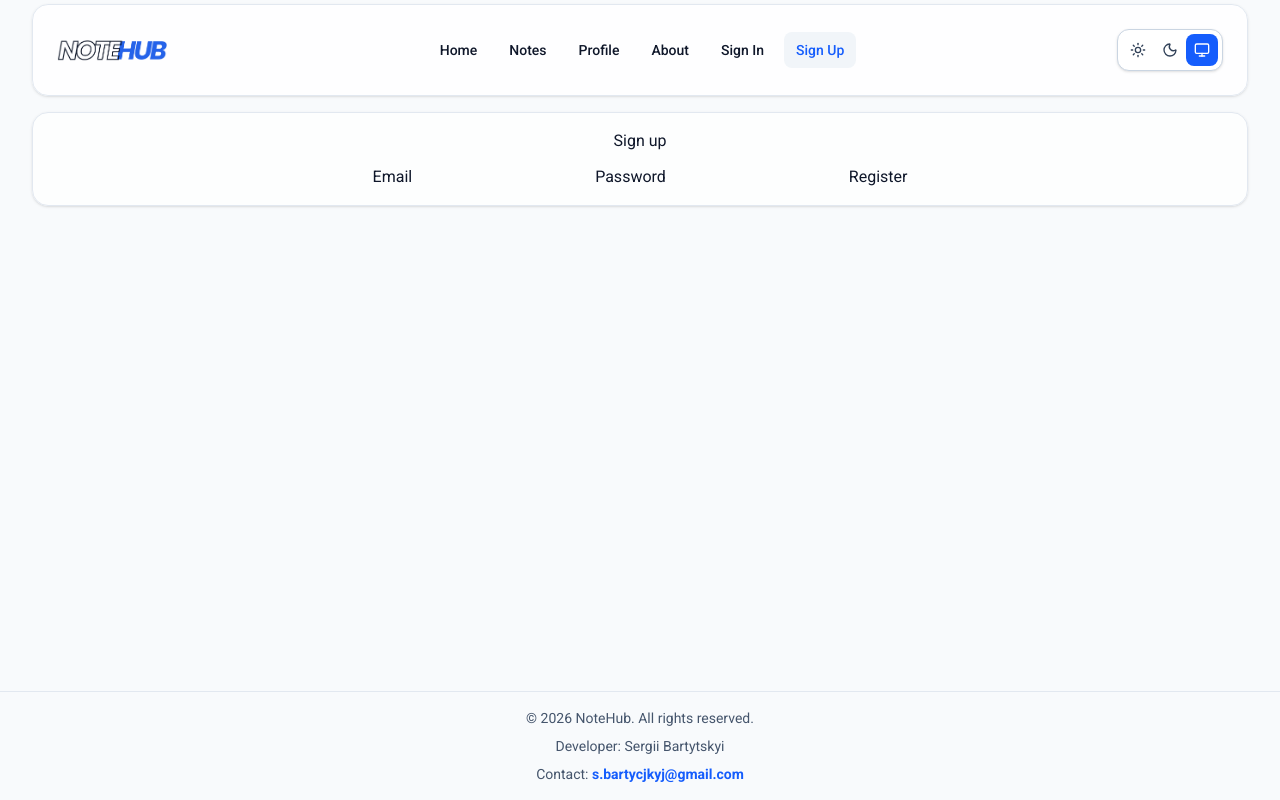
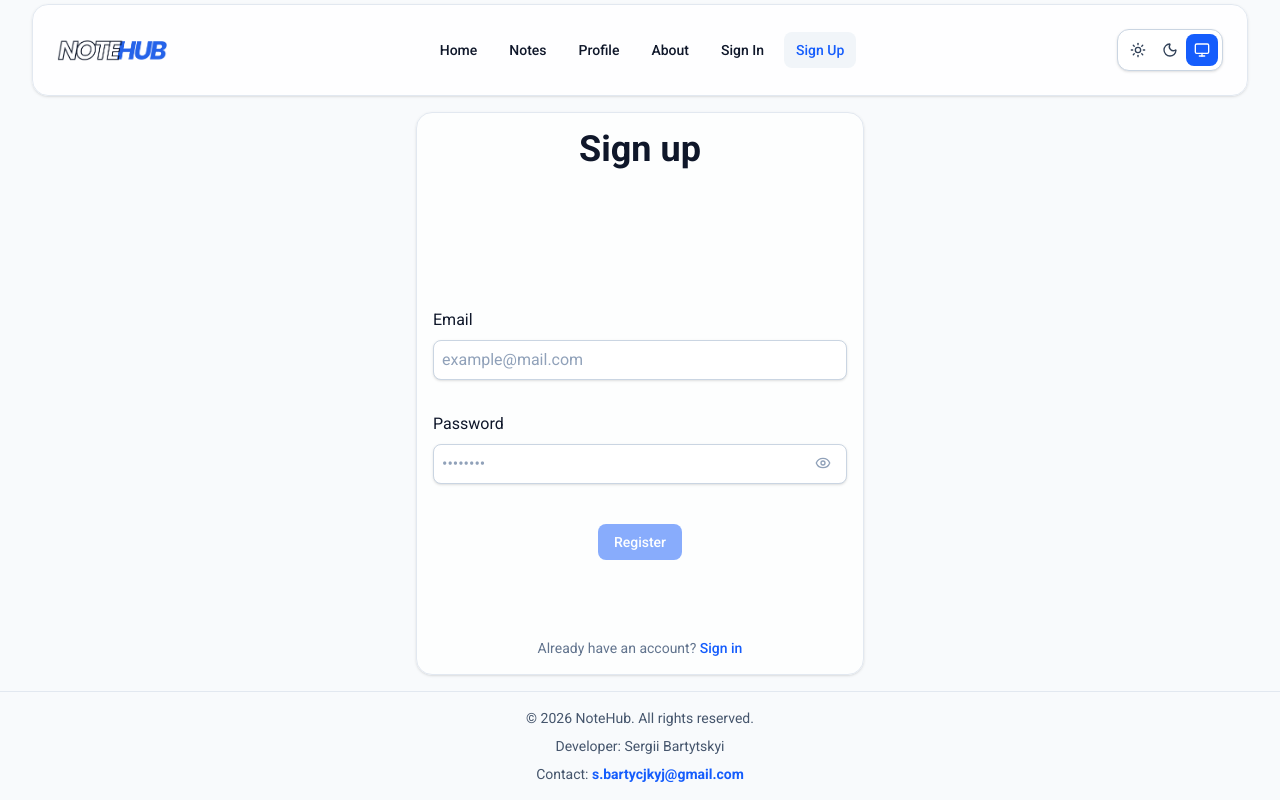
Before and after one commit to SergiiBartytskyi/my-note-hub, a Next.js app: page /sign-up in a window 1280 px wide. Built offline with nearby package versions, Linux system fonts and the light colour scheme.

Commit message:
add sign-up styles

```diff
--- a/src/app/(public routes)/sign-up/page.tsx
+++ b/src/app/(public routes)/sign-up/page.tsx
@@ -1,12 +1,22 @@
 'use client';
 
+import Link from 'next/link';
+import { useId, useState } from 'react';
 import { AuthRequest } from '@/types/auth';
 import { useSignUp } from '@/hooks/useSignUp';
 import { ApiError } from '@/lib/services/serverAPI';
 import Container from '@/components/Container/Container';
+import { Eye, EyeOff } from 'lucide-react';
+import Button from '@/components/Button/Button';
 
 const SignUp = () => {
+  const [showPassword, setShowPassword] = useState(false);
+  const [email, setEmail] = useState('');
+  const [password, setPassword] = useState('');
+  const id = useId();
   const signUpMutation = useSignUp();
+
+  const isFormEmpty = !email || !password;
 
   const handleSubmit = async (formData: FormData) => {
     try {
@@ -18,20 +28,75 @@ const SignUp = () => {
   };
 
   return (
-    <Container>
-      <section className="rounded-2xl border border-border bg-surface p-4 shadow-sm flex flex-col items-center justify-between gap-3">
-        <h1>Sign up</h1>
-        <form action={handleSubmit}>
-          <label>
-            Email
-            <input type="email" name="email" required />
-          </label>
-          <label>
-            Password
-            <input type="password" name="password" required />
-          </label>
-          <button type="submit">Register</button>
+    <Container className="flex flex-1 flex-col">
+      <section className="rounded-2xl border border-border bg-surface p-4 shadow-sm flex flex-col items-center gap-3 flex-1 mx-auto w-full max-w-md">
+        <h1 className="text-4xl text-foreground dark:text-slate-200 font-bold text-center  mb-15">
+          Sign up
+        </h1>
+        <form
+          action={handleSubmit}
+          className="flex flex-col flex-1 gap-10 w-full items-center justify-center"
+        >
+          <div className="flex flex-col w-full gap-8">
+            <div className="flex flex-col w-full gap-2">
+              <label htmlFor={`email-${id}`}>Email</label>
+              <input
+                type="email"
+                name="email"
+                value={email}
+                onChange={e => setEmail(e.target.value)}
+                id={`email-${id}`}
+                required
+                placeholder="example@mail.com"
+                autoComplete="email"
+                className="h-10 w-full rounded-lg border border-slate-300 bg-surface-solid pl-2 pr-2 py-2 text-base text-foreground placeholder:text-slate-400 shadow-sm outline-none transition-colors hover:border-slate-400 focus:outline-none focus:ring-2 focus:ring-blue-600 focus:ring-offset-2 focus:ring-offset-slate-50 dark:border-slate-700 dark:bg-slate-900 dark:text-slate-100 dark:placeholder:text-slate-500 dark:hover:border-slate-600 dark:focus:ring-blue-500 dark:hover:focus:ring-blue-500 dark:focus:ring-offset-slate-950"
+                aria-label="Email"
+              />
+            </div>
+
+            <div className="flex flex-col w-full gap-2 relative">
+              <label htmlFor={`password-${id}`}>Password</label>
+              <input
+                type={showPassword ? 'text' : 'password'}
+                name="password"
+                value={password}
+                onChange={e => setPassword(e.target.value)}
+                id={`password-${id}`}
+                required
+                placeholder="••••••••"
+                autoComplete="new-password"
+                className="h-10 w-full rounded-lg border border-slate-300 bg-surface-solid pl-2 pr-10 py-2 text-base text-foreground placeholder:text-slate-400 shadow-sm outline-none transition-colors hover:border-slate-400 focus:outline-none focus:ring-2 focus:ring-blue-600 focus:ring-offset-2 focus:ring-offset-slate-50 dark:border-slate-700 dark:bg-slate-900 dark:text-slate-100 dark:placeholder:text-slate-500 dark:hover:border-slate-600 dark:focus:ring-blue-500 dark:hover:focus:ring-blue-500 dark:focus:ring-offset-slate-950"
+                aria-label="Password"
+              />
+              <button
+                type="button"
+                onClick={() => setShowPassword(!showPassword)}
+                className="absolute right-3 top-[55%] inline-flex h-6 w-6 items-center justify-center rounded-full text-slate-400 transition-colors hover:bg-slate-100 hover:text-slate-600 focus:outline-none focus-visible:ring-2 focus-visible:ring-blue-500 dark:hover:bg-slate-800 dark:hover:text-slate-200 dark:focus-visible:ring-blue-400"
+                aria-label={showPassword ? 'Hide password' : 'Show password'}
+              >
+                {showPassword ? <EyeOff className="h-4 w-4" /> : <Eye className="h-4 w-4" />}
+              </button>
+            </div>
+          </div>
+
+          <Button
+            type="submit"
+            variant="primary"
+            disabled={isFormEmpty || signUpMutation.isPending}
+          >
+            {signUpMutation.isPending ? 'Registering...' : 'Register'}
+          </Button>
         </form>
+        <p className="text-sm text-slate-500">
+          Already have an account?{' '}
+          <Link
+            href="/sign-in"
+            className="font-medium text-blue-600 hover:underline dark:text-blue-400"
+          >
+            Sign in
+          </Link>
+        </p>
+
         {signUpMutation.isError && (
           <p className="text-red-500">
             {(signUpMutation.error as ApiError).response?.data?.error ??
--- a/src/app/page.tsx
+++ b/src/app/page.tsx
@@ -4,7 +4,7 @@ export default function Home() {
   return (
     <Container>
       <section className="rounded-2xl border border-border bg-surface p-4 shadow-sm flex flex-col items-center justify-between gap-3">
-        <h1 className="text-4xl text-foreground dark:text-slate-200 font-bold text-center  mb-15">
+        <h1 className="text-4xl text-foreground dark:text-slate-200 font-bold text-center mb-15">
           Welcome to NoteHub
         </h1>
         <p className="text-[18px] text-foreground dark:text-slate-200 leading-7 mb-4">
```
